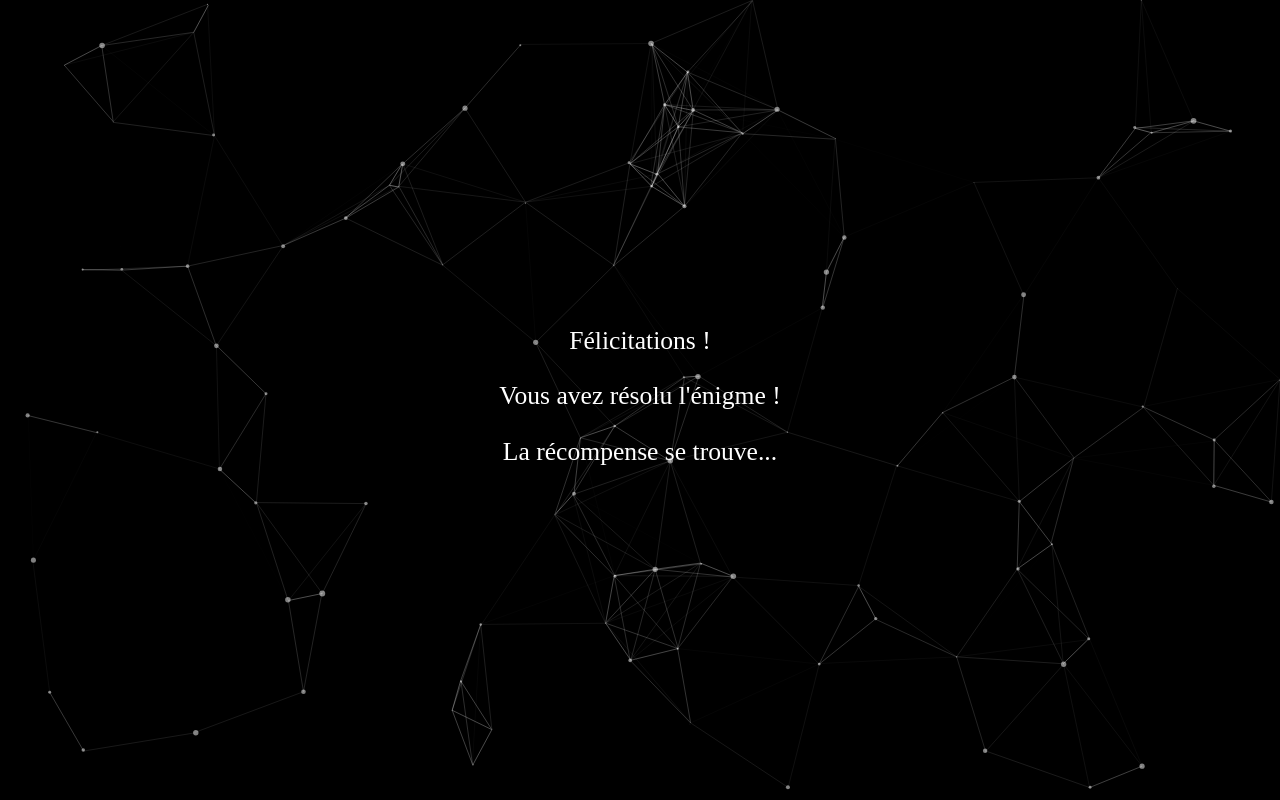
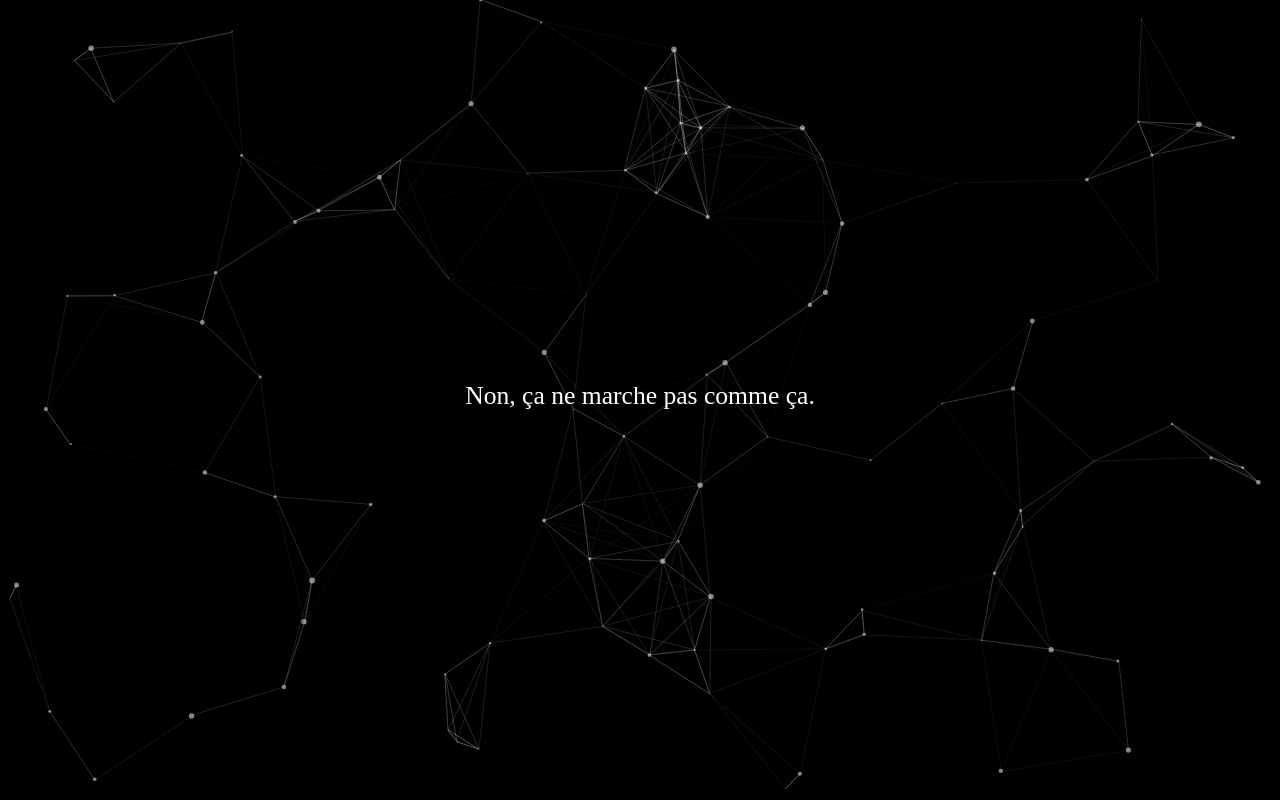
Before and after one commit to guilhembn/Omega, a PHP site: page / in a window 1280 px wide. Run offline with PHP 8.4, Linux system fonts and the light colour scheme.

Commit message:
[Web] Adds beta trap

```diff
--- a/web/beta/index.php
+++ b/web/beta/index.php
@@ -4,13 +4,8 @@ include "../private/header.php";
 ?>
 <body>
 <div id="particles-js">
-    <div class="overlay incremental">
-        <p>Félicitations !</p>
-        <p>Vous avez résolu l'énigme !</p>
-        <p>La récompense se trouve...</p>
-        <p>Oh, mais la partie ne fait que commencer</p>
-        <p>Bon courage.</p>
-        <p><a target="_blank" rel="noopener noreferrer" href="tresor.png">Projet</a> <a target="_blank" rel="noopener noreferrer" href="OMEGA2021.pdf">Omega</a> <a target="_blank" rel="noopener noreferrer" href="rosbag.bag">lancé.</a></p>
+    <div class="overlay">
+       Non, ça ne marche pas comme ça.
     </div>
 </div>
 
```
